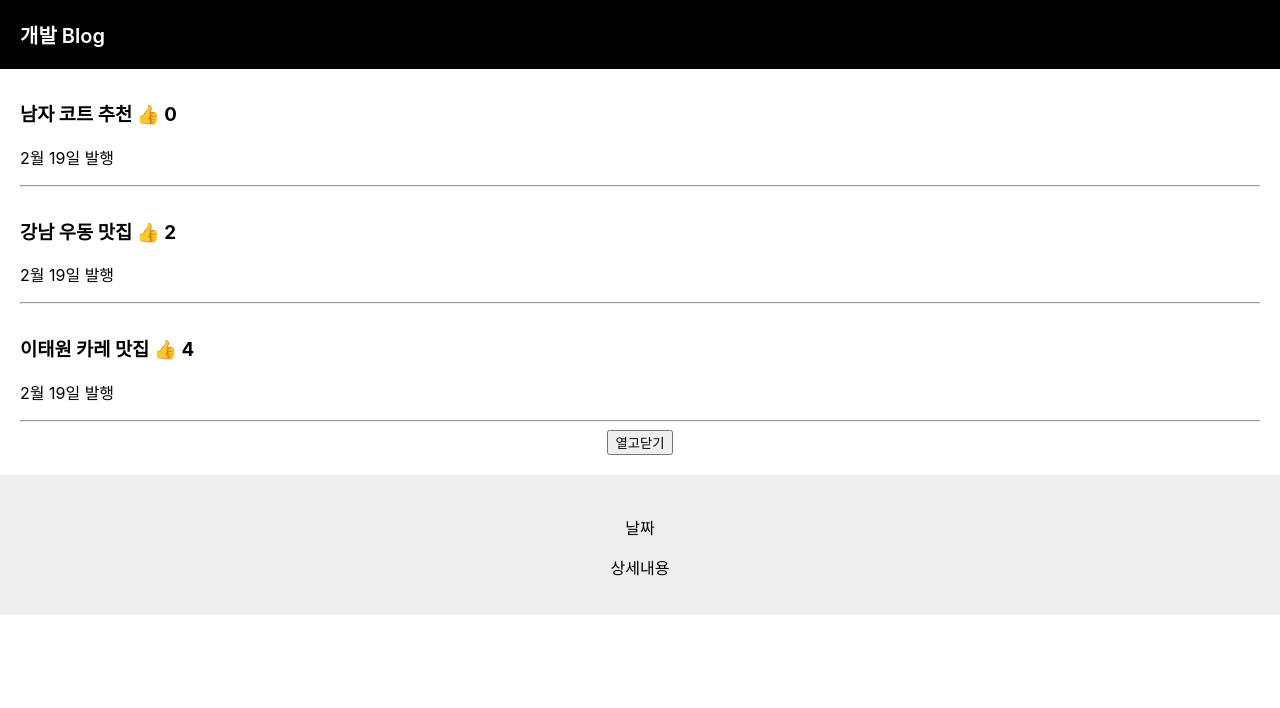
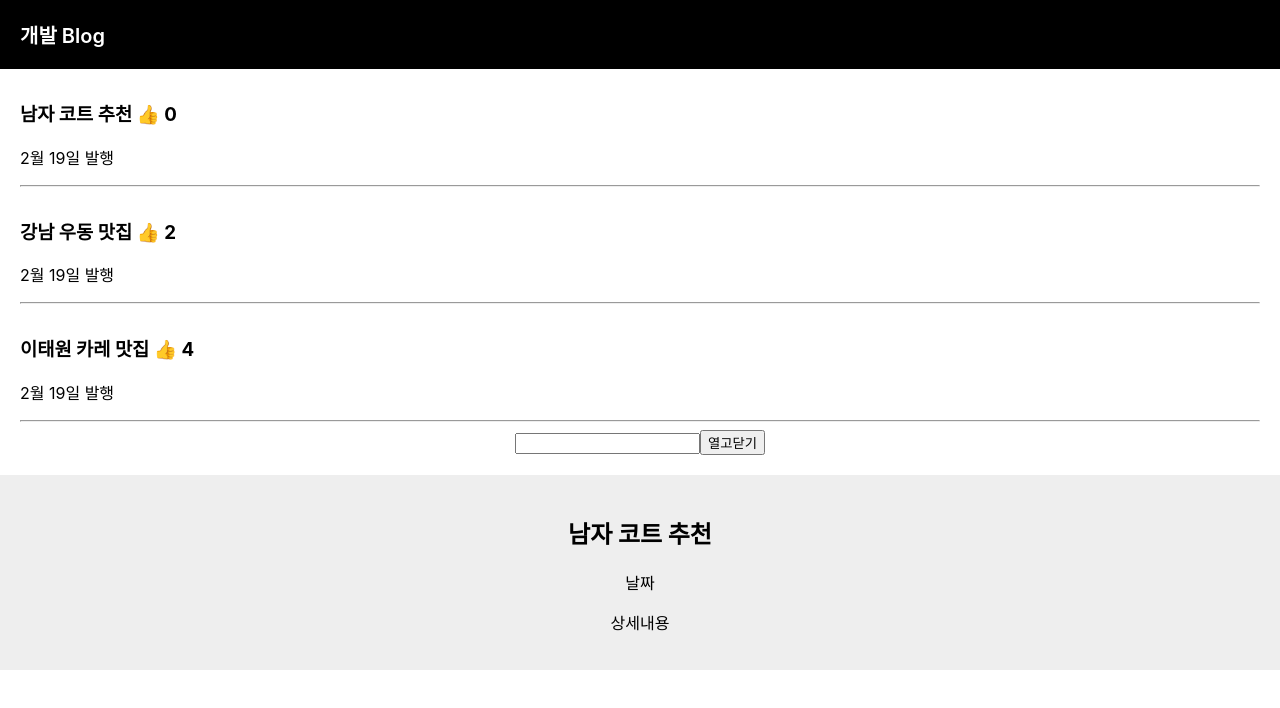
Before and after one commit to ihateindex/codingapple_react_class, a React (Create React App) app in the folder blog/: page / in a window 1280 px wide. Both pictures are taken after a click on the button "열고닫기". Shown: the top 708 px of the page. Built offline with nearby package versions, Linux system fonts and the light colour scheme.

Commit message:
0317 - input 사용법

```diff
--- a/blog/src/App.js
+++ b/blog/src/App.js
@@ -1,5 +1,5 @@
 // * 터미널에서 eslint 띄우기 싫을때 아래 코드 사용
-/* eslint-disable */
+// /* eslint-disable */
 import { useState } from 'react';
 import logo from './logo.svg';
 import './App.css';
@@ -10,6 +10,8 @@ function App() {
     let posts = '강남 고기 맛집';
 
     let [modal, modal변경] = useState(false);
+    let [누른제목, 누른제목변경] = useState(0);
+    let [입력값, 입력값변경] = useState('');
 
     function 제목바꾸기() {
         var newArray = [...글제목];
@@ -30,10 +32,6 @@ function App() {
         modal변경(!modal);
     }
 
-    function 따봉바꾸기(idx) {
-      console.log(idx);
-    }
-
     return (
         <div className="App">
             <div className="black-nav">
@@ -42,17 +40,24 @@ function App() {
             {/* <button onClick={ 제목바꾸기 }>제목바꾸기</button>
             <button onClick={ 제목정렬 }>제목정렬</button> */}
             {글제목.map(function (글, idx) {
-                console.log(idx);
                 return (
                     <div className="list">
-                        <h3>{글} <span> 👍 </span>{따봉[idx]}</h3>
+                        <h3
+                            onClick={() => {
+                                누른제목변경(idx);
+                            }}
+                        >
+                            {글} <span> 👍 </span>
+                            {따봉[idx]}
+                        </h3>
                         <p>2월 19일 발행</p>
                         <hr />
                     </div>
                 );
             })}
+            <input onChange={ (e)=>{ 입력값변경(e.target.value)} }></input>
             <button onClick={모달스위치}>열고닫기</button>
-            {modal === true ? <Modal 글제묙={글제목}></Modal> : null}
+            {modal === true ? <Modal 글제목={글제목} 누른제목={누른제목}></Modal> : null}
         </div>
     );
 }
@@ -60,7 +65,7 @@ function App() {
 function Modal(props) {
     return (
         <div className="modal">
-            <h2>{props.글제목}</h2>
+            <h2>{props.글제목[props.누른제목]}</h2>
             <p>날짜</p>
             <p>상세내용</p>
         </div>
```
